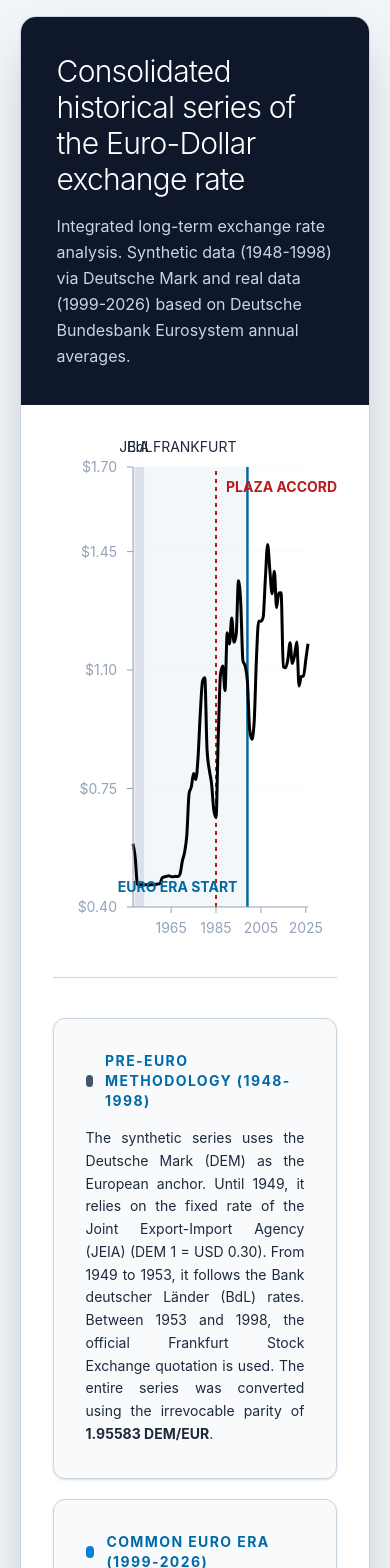
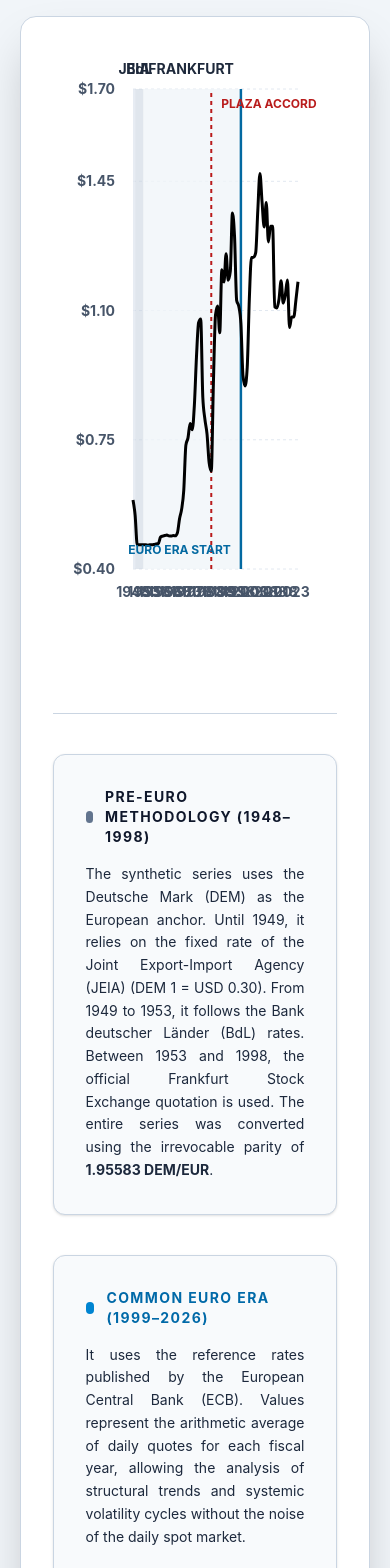
Before and after one commit to TFrankeM/EUR_USD_exchange_rate_analysis, a React (Vite) app: page / in a window 390 px wide. Shown: the top 1568 px of the page. Built offline with nearby package versions, Linux system fonts and the light colour scheme.

Commit message:
Remove Header

```diff
--- a/src/App.jsx
+++ b/src/App.jsx
@@ -1,4 +1,4 @@
-import React, { useMemo } from "react";
+import React, { useMemo } from 'react';
 import {
   LineChart,
   Line,
@@ -10,12 +10,11 @@ import {
   ReferenceLine,
   ReferenceArea,
   Label
-} from "recharts";
+} from 'recharts';
 
 const App = () => {
   const data = useMemo(() => {
-    // Deutsche mark (DEM/USD)
-    // Source: https://www.bundesbank.de/dynamic/action/en/statistics/time-series-databases/time-series-databases/759784/759784?listId=www_sdks_b01011_1
+    // 1. Historical Data Deutsche Mark (DEM/USD)
     const rawDataDEM = [
       { year: 1948, dem: 3.3333 }, { year: 1949, dem: 3.5833 }, { year: 1950, dem: 4.2000 },
       { year: 1951, dem: 4.2000 }, { year: 1952, dem: 4.2000 }, { year: 1953, dem: 4.2000 },
@@ -36,39 +35,36 @@ const App = () => {
       { year: 1996, dem: 1.5037 }, { year: 1997, dem: 1.7348 }, { year: 1998, dem: 1.7592 }
     ];
 
-    // Synthectic serie (USD per EUR)
+    // Synthetic series calculation (USD per EUR)
     const demToEurParity = 1.95583;
     const synthetic = rawDataDEM.map(item => ({
       year: item.year,
-      rate: parseFloat((demToEurParity / item.dem).toFixed(4)),
-      type: "Synthetic (1.95583 / DEM-USD rate)"
+      rate: parseFloat((demToEurParity / item.dem).toFixed(5)),
+      type: 'Synthetic (1.95583 / DEM-USD)'
     }));
 
-    // Real data from Euro Era
-    // Source: https://www.macrotrends.net/2548/euro-dollar-exchange-rate-historical-chart
+    // 2. Real Data from Euro Era (Annual Averages)
     const euroAverages = [
-      { year: 1999, rate: 1.0658 }, { year: 2000, rate: 0.9236 }, { year: 2001, rate: 0.8956 },
-      { year: 2002, rate: 0.9456 }, { year: 2003, rate: 1.1312 }, { year: 2004, rate: 1.2439 },
-      { year: 2005, rate: 1.2441 }, { year: 2006, rate: 1.2556 }, { year: 2007, rate: 1.3705 },
-      { year: 2008, rate: 1.4708 }, { year: 2009, rate: 1.3948 }, { year: 2010, rate: 1.3257 },
-      { year: 2011, rate: 1.3920 }, { year: 2012, rate: 1.2848 }, { year: 2013, rate: 1.3281 },
-      { year: 2014, rate: 1.3285 }, { year: 2015, rate: 1.1095 }, { year: 2016, rate: 1.1069 },
-      { year: 2017, rate: 1.1297 }, { year: 2018, rate: 1.1810 }, { year: 2019, rate: 1.1195 },
-      { year: 2020, rate: 1.1422 }, { year: 2021, rate: 1.1827 }, { year: 2022, rate: 1.0530 },
-      { year: 2023, rate: 1.0813 }, { year: 2024, rate: 1.0824 }, { year: 2025, rate: 1.1300 },
-      { year: 2026, rate: 1.1780 }
-    ].map(item => ({ ...item, type: "Real (ECB annual average)" }));
+      { year: 1999, rate: 1.0654 }, { year: 2000, rate: 0.9232 }, { year: 2001, rate: 0.8959 },
+      { year: 2002, rate: 0.9463 }, { year: 2003, rate: 1.1324 }, { year: 2004, rate: 1.2438 },
+      { year: 2005, rate: 1.2441 }, { year: 2006, rate: 1.2568 }, { year: 2007, rate: 1.3712 },
+      { year: 2008, rate: 1.4712 }, { year: 2009, rate: 1.3948 }, { year: 2010, rate: 1.3262 },
+      { year: 2011, rate: 1.3925 }, { year: 2012, rate: 1.2858 }, { year: 2013, rate: 1.3285 },
+      { year: 2014, rate: 1.3283 }, { year: 2015, rate: 1.1096 }, { year: 2016, rate: 1.1069 },
+      { year: 2017, rate: 1.1300 }, { year: 2018, rate: 1.1809 }, { year: 2019, rate: 1.1200 },
+      { year: 2020, rate: 1.1421 }, { year: 2021, rate: 1.1830 }, { year: 2022, rate: 1.0538 },
+      { year: 2023, rate: 1.0827 }, { year: 2024, rate: 1.0823 }, { year: 2025, rate: 1.1276 },
+      { year: 2026, rate: 1.1779 }
+    ].map(item => ({ ...item, type: 'Real (ECB Annual Average)' }));
 
     return [...synthetic, ...euroAverages];
   }, []);
-    // [variable]: recalculates the data only if variable changes.
-    // Since it's an empty array, it will only calculate once when the component mounts.
 
   const CustomTooltip = ({ active, payload, label }) => {
     if (active && payload && payload.length) {
       return (
         <div className="bg-white p-5 border border-slate-300 shadow-xl rounded-lg">
-          <p className="font-bold text-slate-900 text-base">{`Fiscal year: ${label}`}</p>
+          <p className="font-bold text-slate-900 text-base">{`Fiscal Year: ${label}`}</p>
           <div className="h-px bg-slate-200 my-2" />
           <p className="text-blue-900 font-bold text-base">{`Rate: ${payload[0].value.toFixed(4)} EUR/USD`}</p>
           <p className="text-slate-600 text-xs mt-1 italic">{payload[0].payload.type}</p>
@@ -78,94 +74,82 @@ const App = () => {
     return null;
   };
 
-  const startYear = 1950;
-  const endYear = 2025;
-  const yearsTicks = [];
-  for (let year = startYear; year <= endYear; year += 5) {
-      yearsTicks.push(year);
-  }
+  return (
+    // min-h-screen with full width configuration
+    <div className="min-h-screen bg-slate-100 p-4 md:p-8 font-sans text-slate-900 leading-normal flex justify-center">
+      {/* Increased max-width to w-full and max-w-[98%] to utilize almost all horizontal space for printing */}
+      <div className="w-full max-w-[98%] bg-white rounded-2xl shadow-2xl border border-slate-300 overflow-hidden">
+        <div className="p-8 md:p-12">
+          {/* Increased chart height to maintain aspect ratio with the new wider container */}
+          <div className="h-[600px] md:h-[700px] w-full">
+            <ResponsiveContainer width="100%" height="100%">
+              <LineChart data={data} margin={{ top: 40, right: 40, left: 20, bottom: 50 }}>
+                {/* Darkened the grid slightly for better print visibility */}
+                <CartesianGrid strokeDasharray="3 3" vertical={false} stroke="#e2e8f0" />
 
-  return (
-    <div className="min-h-screen bg-slate-100 p-4 md:p-8 font-sans text-slate-900 leading-normal flex justify-center">
-      <div className="w-full max-w-[98%] bg-white rounded-2xl shadow-2xl border border-slate-300 overflow-hidden">
-
-        <header className="bg-slate-900 p-9 text-white">
-          <div className="flex items-start">
-            <div>
-              <h1 className="text-3xl md:text-4xl font-light tracking-tight mb-4">
-                Consolidated historical series of the Euro-Dollar exchange rate
-              </h1>
-              <p className="text-slate-300 text-base md:text-lg max-w-full leading-relaxed">
-                Integrated long-term exchange rate analysis. Synthetic data (1948-1998) via Deutsche Mark and
-                real data (1999-2026) based on Deutsche Bundesbank Eurosystem annual averages.
-              </p>
-            </div>
-          </div>
-        </header>
-
-        <div className="p-8 md:p-9">
-          <div className="h-[520px] w-full">
-            <ResponsiveContainer width="100%" height="100%">
-              <LineChart data={data} margin={{ top: 30, right: 30, left: 20, bottom: 20 }}>
-                <CartesianGrid strokeDasharray="2 2" vertical={false} stroke="#f1f5f9" />
+                {/* Increased Axis Font Sizes and darkened stroke */}
                 <XAxis
                   dataKey="year"
-                  stroke="#94a3b8"
-                  ticks={yearsTicks}
-                  tickMargin={10}
+                  stroke="#475569"
                   fontSize={14}
-                  tickLine={true}
-                  axisLine={true}
+                  fontWeight="bold"
+                  tickLine={false}
+                  axisLine={false}
+                  interval={4}
+                  dy={10}
                 />
                 <YAxis
-                  stroke="#94a3b8"
+                  stroke="#475569"
                   fontSize={14}
-                  tickMargin={10}
-                  tickLine={true}
-                  axisLine={true}
+                  fontWeight="bold"
+                  tickLine={false}
+                  axisLine={false}
                   domain={[0.4, 1.7]}
                   tickFormatter={(val) => `$${val.toFixed(2)}`}
+                  dx={-10}
                 />
                 <Tooltip content={<CustomTooltip />} />
 
-                {/* Methodological areas */}
+                {/* Methodological Areas - Colors made slightly darker/more opaque for print */}
                 <ReferenceArea x1={1948} x2={1949} fill="#e2e8f0" fillOpacity={0.8}>
-                  <Label value="JEIA" position="top" fill="#1e293b" fontSize={14} offset={15} />
+                  {/* Increased Label Font Sizes and darkened colors */}
+                  <Label value="JEIA" position="top" fill="#1e293b" fontSize={14} fontWeight="bold" offset={15} />
                 </ReferenceArea>
-                <ReferenceArea x1={1949} x2={1953} fill="#cbd5e1" fillOpacity={0.7}>
-                  <Label value="BdL" position="top" fill="#1e293b" fontSize={14} offset={15} />
+                <ReferenceArea x1={1949} x2={1953} fill="#cbd5e1" fillOpacity={0.6}>
+                  <Label value="BdL" position="top" fill="#1e293b" fontSize={14} fontWeight="bold" offset={15} />
                 </ReferenceArea>
                 <ReferenceArea x1={1953} x2={1998} fill="#f1f5f9" fillOpacity={0.8}>
-                   <Label value="FRANKFURT" position="top" fill="#1e293b" fontSize={14} offset={15} />
+                   <Label value="FRANKFURT" position="top" fill="#1e293b" fontSize={14} fontWeight="bold" offset={15} />
                 </ReferenceArea>
 
-                {/* Temporal frameworks */}
+                {/* Temporal Milestones - Darkened colors for high contrast printing */}
                 <ReferenceLine x={1985} stroke="#b91c1c" strokeDasharray="4 4" strokeWidth={2}>
-                  <Label value="PLAZA ACCORD" position="insideTopLeft" fill="#b91c1c" fontSize={14} fontWeight="bold" dx={5} dy={10}/>
+                  <Label value="PLAZA ACCORD" position="insideTopLeft" fill="#b91c1c" fontSize={12} fontWeight="bold" dx={5} dy={5} />
                 </ReferenceLine>
 
                 <ReferenceLine x={1999} stroke="#0369a1" strokeWidth={2.5}>
-                  <Label value="EURO ERA START" position="insideBottomRight" fill="#0369a1" fontSize={14} fontWeight="bold" dx={-5} dy={-10}  />
+                  <Label value="EURO ERA START" position="insideBottomRight" fill="#0369a1" fontSize={12} fontWeight="bold" dx={-5} dy={-10} />
                 </ReferenceLine>
 
+                {/* Main Line - Made thicker and pitch black for absolute contrast */}
                 <Line
                   type="monotone"
                   dataKey="rate"
                   stroke="#000000"
                   strokeWidth={3}
                   dot={false}
-                  activeDot={{ r: 5, strokeWidth: 0, fill: "#2563eb" }}
+                  activeDot={{ r: 6, strokeWidth: 0, fill: '#2563eb' }}
                 />
               </LineChart>
             </ResponsiveContainer>
           </div>
 
-          {/* Methodology details */}
-          <div className="grid grid-cols-1 md:grid-cols-2 gap-5 mt-5 border-t border-slate-300 pt-10 text-base">
+          {/* Increased Font Sizes in Methodology Cards and darkened text for printing */}
+          <div className="grid grid-cols-1 md:grid-cols-2 gap-10 mt-16 border-t border-slate-300 pt-10 text-base">
             <div className="space-y-4 bg-slate-50 p-8 rounded-xl border border-slate-300 shadow-sm">
-              <h3 className="text-sm font-bold text-sky-700 uppercase tracking-widest flex items-center gap-3">
-                <span className="w-3 h-3 bg-slate-600 rounded-full"></span>
-                Pre-Euro methodology (1948-1998)
+              <h3 className="text-sm font-bold text-slate-900 uppercase tracking-widest flex items-center gap-3">
+                <span className="w-3 h-3 bg-slate-500 rounded-full"></span>
+                Pre-Euro Methodology (1948–1998)
               </h3>
               <p className="text-slate-800 text-sm md:text-base leading-relaxed text-justify">
                 The synthetic series uses the Deutsche Mark (DEM) as the European anchor. Until 1949, it relies on the fixed rate of the Joint Export-Import Agency (JEIA) (DEM 1 = USD 0.30). From 1949 to 1953, it follows the Bank deutscher Länder (BdL) rates. Between 1953 and 1998, the official Frankfurt Stock Exchange quotation is used. The entire series was converted using the irrevocable parity of <strong>1.95583 DEM/EUR</strong>.
@@ -175,20 +159,14 @@ const App = () => {
             <div className="space-y-4 bg-slate-50 p-8 rounded-xl border border-slate-300 shadow-sm">
               <h3 className="text-sm font-bold text-sky-700 uppercase tracking-widest flex items-center gap-3">
                 <span className="w-3 h-3 bg-sky-600 rounded-full"></span>
-                Common Euro era (1999-2026)
+                Common Euro Era (1999–2026)
               </h3>
               <p className="text-slate-800 text-sm md:text-base leading-relaxed text-justify">
-                It uses the reference rates published by the European Central Bank (ECB). Values represent the arithmetic average of daily quotes for each fiscal year.
+                It uses the reference rates published by the European Central Bank (ECB). Values represent the arithmetic average of daily quotes for each fiscal year, allowing the analysis of structural trends and systemic volatility cycles without the noise of the daily spot market.
               </p>
             </div>
           </div>
         </div>
-
-        <footer className="bg-slate-100 p-8 text-center border-t border-slate-100">
-          <p className="text-xs text-slate-400 font-medium uppercase tracking-widest">
-            Updated February 26, 2026 • Sources: Deutsche Bundesbank & European Central Bank
-          </p>
-        </footer>
       </div>
     </div>
   );
```
